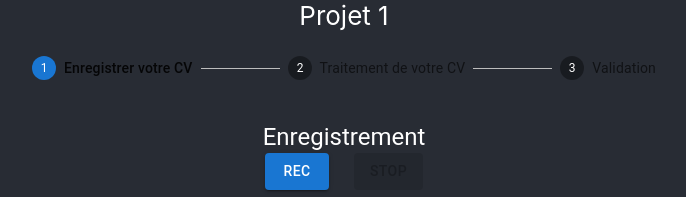
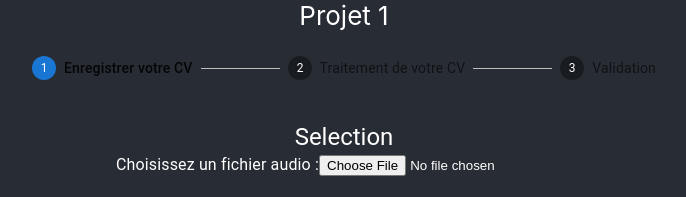
Before and after one commit to Dibeo/projet_cv, a React (Create React App) app: page / in a window 1280 px wide. Shown: the top 197 px of the page, without its empty margins (296-982 px from the left). Built offline with nearby package versions, Linux system fonts and the light colour scheme; no server answers; what driver.js would draw is missing.

Commit message:
faire en sorte qu'au choix du fichier il soit ajouter a la liste des audios a selectionner

```diff
--- a/src/AudioContent/RecordComponent.tsx
+++ b/src/AudioContent/RecordComponent.tsx
@@ -103,7 +103,6 @@ const RecordComponent: React.FC = () => {
 
           //Driver.js est trop bien et c'est du typescript de base
           driverObj.drive();
-
         })
         .catch((err) => {
           console.error(`The following getUserMedia error occurred: ${err}`);
@@ -167,10 +166,7 @@ const RecordComponent: React.FC = () => {
       if (file.type.startsWith("audio/")) {
         const audioURL = URL.createObjectURL(file);
         const cvName = file.name;
-        setCVs((prevCVs) => [
-          ...prevCVs,
-          { audioURL, cvName },
-        ]);
+        setCVs((prevCVs) => [...prevCVs, { audioURL, cvName }]);
       } else {
         Swal.fire({
           title: "Error!",
@@ -186,8 +182,42 @@ const RecordComponent: React.FC = () => {
     event.preventDefault();
   };
 
+  const handleFileInputChange = (event: React.ChangeEvent<HTMLInputElement>) => {
+    const files = event.target.files;
+    if (files && files.length > 0) {
+      const file = files[0];
+      if (file.type.startsWith("audio/")) {
+        const audioURL = URL.createObjectURL(file);
+        const cvName = file.name;
+        setCVs((prevCVs) => [...prevCVs, { audioURL, cvName }]);
+      } else {
+        Swal.fire({
+          title: "Error!",
+          text: "Le fichier sélectionné n'est pas un fichier audio.",
+          icon: "error",
+          confirmButtonText: "Okay",
+        });
+      }
+    }
+  };
+
   return (
     <article style={{ color: "#FFFFFF" }}>
+      <section
+        style={{
+          marginBottom: "15px",
+        }}
+      >
+        <Typography variant="h5">Selection</Typography>
+        <label htmlFor="audioFileInput">Choisissez un fichier audio :</label>
+        <input
+          type="file"
+          id="audioFileInput"
+          name="audioFile"
+          accept="audio/*"
+          onChange={handleFileInputChange}
+        />
+      </section>
       <section
         style={{
           display: "flex",
@@ -196,12 +226,8 @@ const RecordComponent: React.FC = () => {
         }}
       >
         <Typography variant="h5">Enregistrement</Typography>
-        <span style={{display:"flex", gap:"25px"}}>
-          <Button
-            id="record"
-            variant="contained"
-            disabled={recordIsDisabled}
-          >
+        <span style={{ display: "flex", gap: "25px" }}>
+          <Button id="record" variant="contained" disabled={recordIsDisabled}>
             Rec
           </Button>
           <Button
```
Also changed, not shown: 1 other file (tests, documents, lock files or other folders).
